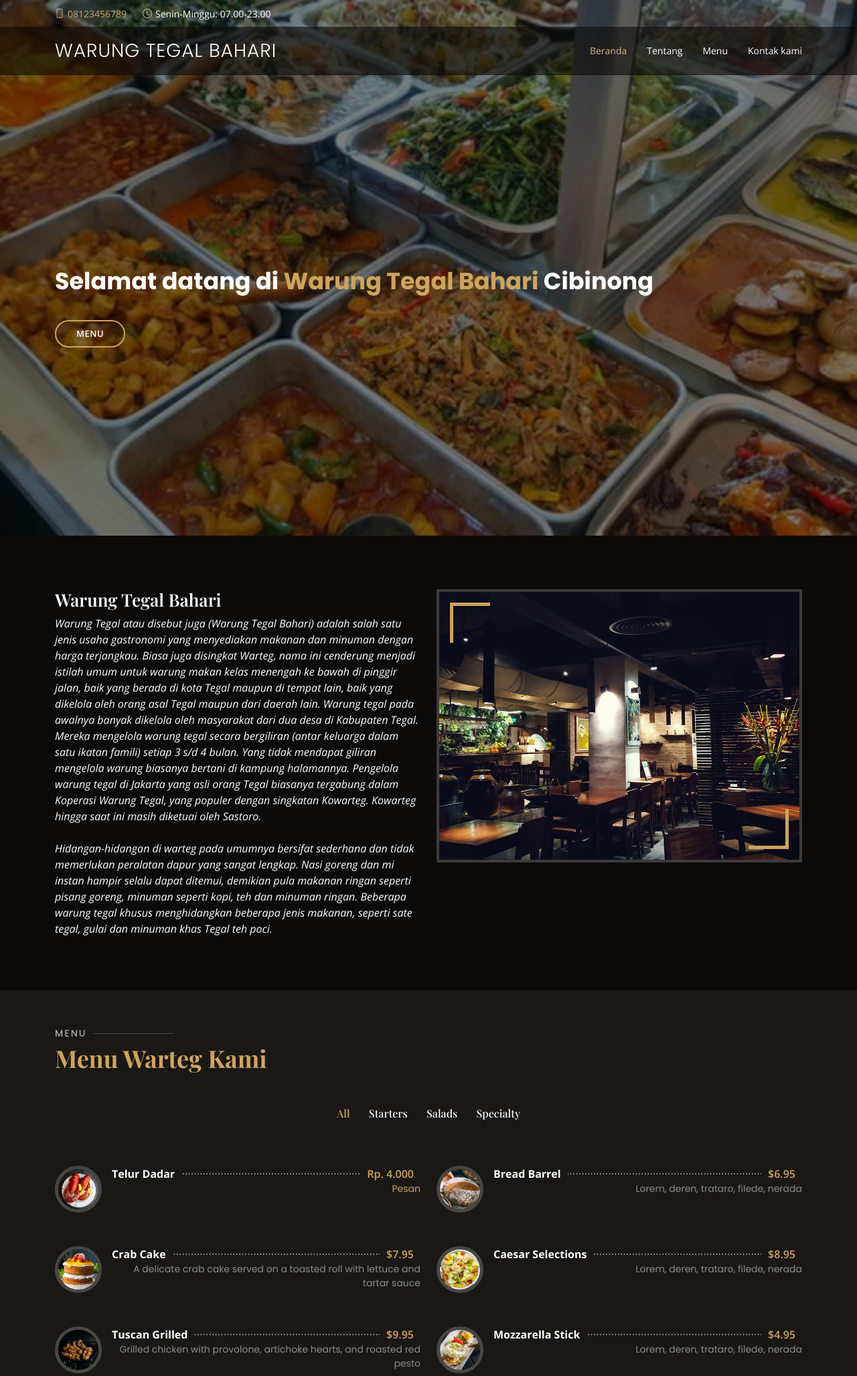
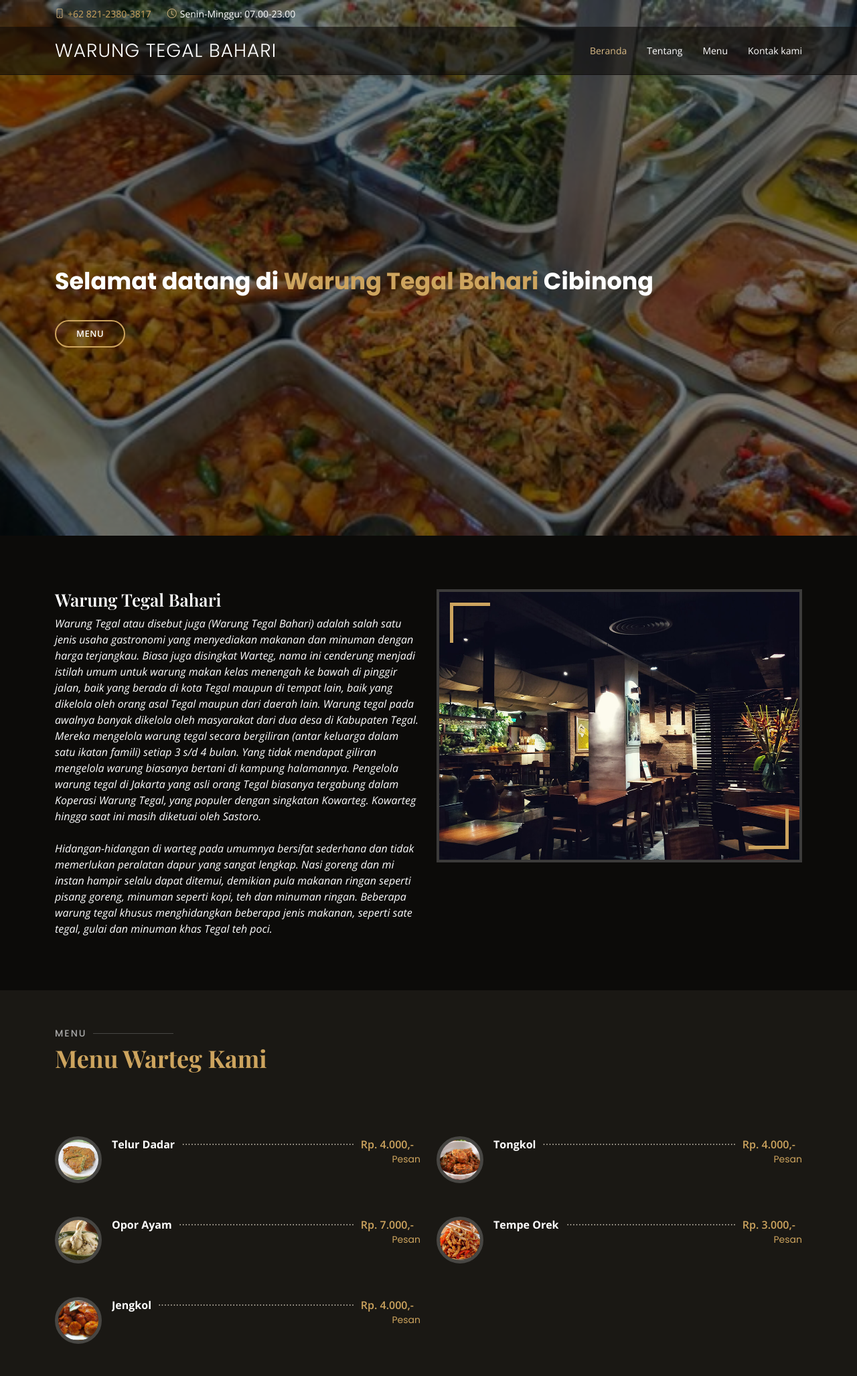
Before and after one commit to Hanra15/e-commerce_warteg, a CodeIgniter 4 app: template app/Views/frontend/index.php in a window 1280 px wide. Shown: the top 2055 px of the page at 67% size. Run offline with PHP 8.4 and a stand-in for CodeIgniter, Linux system fonts and the light colour scheme; the template is opened without the code that fills it, so the values that code supplies are empty; some libraries are stand-ins or nearby versions; some web fonts are replaced.

Commit message:
update tampilan

```diff
--- a/app/Views/frontend/index.php
+++ b/app/Views/frontend/index.php
@@ -28,12 +28,6 @@
   <!-- Template Main CSS File -->
   <link href="css/style.css" rel="stylesheet">
 
-  <!-- =======================================================
-  * Template Name: Restaurantly - v3.7.0
-  * Template URL: https://bootstrapmade.com/restaurantly-restaurant-template/
-  * Author: BootstrapMade.com
-  * License: https://bootstrapmade.com/license/
-  ======================================================== -->
 </head>
 
 <body>
@@ -43,7 +37,7 @@
     <div class="container d-flex justify-content-center justify-content-md-between">
 
       <div class="contact-info d-flex align-items-center">
-        <i class="bi bi-phone d-flex align-items-center"><span><a href="https://wa.me/081283215772" target="_blank">08123456789</a></span></i>
+        <i class="bi bi-phone d-flex align-items-center"><span><a href="https://wa.me/082123803817" target="_blank">+62 821-2380-3817</a></span></i>
         <i class="bi bi-clock d-flex align-items-center ms-4"><span> Senin-Minggu: 07.00-23.00</span></i>
       </div>
 
@@ -122,7 +116,7 @@
           <p>Menu Warteg Kami</p>
         </div>
 
-        <div class="row" data-aos="fade-up" data-aos-delay="100">
+        <!-- <div class="row" data-aos="fade-up" data-aos-delay="100">
           <div class="col-lg-12 d-flex justify-content-center">
             <ul id="menu-flters">
               <li data-filter="*" class="filter-active">All</li>
@@ -131,14 +125,14 @@
               <li data-filter=".filter-specialty">Specialty</li>
             </ul>
           </div>
-        </div>
+        </div> -->
 
         <div class="row menu-container" data-aos="fade-up" data-aos-delay="200">
 
           <div class="col-lg-6 menu-item filter-starters">
-            <img src="img/menu/lobster-bisque.jpg" class="menu-img" alt="">
+            <img src="img/menu/menu_telurdadar.jpg" class="menu-img" alt="">
             <div class="menu-content">
-              <a href="#" class="">Telur Dadar</a><span>Rp. 4.000</span>
+              <a href="#" class="">Telur Dadar</a><span>Rp. 4.000,-</span>
 
             </div>
             <div class="menu-ingredients">
@@ -147,92 +141,63 @@
           </div>
 
           <div class="col-lg-6 menu-item filter-specialty">
-            <img src="img/menu/bread-barrel.jpg" class="menu-img" alt="">
+            <img src="img/menu/menu_tongkol.jpg" class="menu-img" alt="">
             <div class="menu-content">
-              <a href="#">Bread Barrel</a><span>$6.95</span>
+              <a href="#">Tongkol</a><span>Rp. 4.000,-</span>
             </div>
             <div class="menu-ingredients">
-              Lorem, deren, trataro, filede, nerada
+              <a href="https://wa.me/081283215772"><span>Pesan</span></a>
             </div>
           </div>
 
           <div class="col-lg-6 menu-item filter-starters">
-            <img src="img/menu/cake.jpg" class="menu-img" alt="">
+            <img src="img/menu/menu_oporayam.jpg" class="menu-img" alt="">
             <div class="menu-content">
-              <a href="#">Crab Cake</a><span>$7.95</span>
+              <a href="#">Opor Ayam</a><span>Rp. 7.000,-</span>
             </div>
             <div class="menu-ingredients">
-              A delicate crab cake served on a toasted roll with lettuce and tartar sauce
+              <a href="https://wa.me/081283215772"><span>Pesan</span></a>
             </div>
           </div>
 
           <div class="col-lg-6 menu-item filter-salads">
-            <img src="img/menu/caesar.jpg" class="menu-img" alt="">
+            <img src="img/menu/menu_tempeorek.jpg" class="menu-img" alt="">
             <div class="menu-content">
-              <a href="#">Caesar Selections</a><span>$8.95</span>
+              <a href="#">Tempe Orek</a><span>Rp. 3.000,-</span>
             </div>
             <div class="menu-ingredients">
-              Lorem, deren, trataro, filede, nerada
+              <a href="https://wa.me/081283215772"><span>Pesan</span></a>
             </div>
           </div>
 
           <div class="col-lg-6 menu-item filter-specialty">
-            <img src="img/menu/tuscan-grilled.jpg" class="menu-img" alt="">
+            <img src="img/menu/menu_jengkol.jpg" class="menu-img" alt="">
             <div class="menu-content">
-              <a href="#">Tuscan Grilled</a><span>$9.95</span>
+              <a href="#">Jengkol</a><span>Rp. 4.000,-</span>
             </div>
             <div class="menu-ingredients">
-              Grilled chicken with provolone, artichoke hearts, and roasted red pesto
+              <!-- <div class="input-group">
+                <span class="input-group-btn">
+                  <button type="button" class="quantity-left-minus btn btn-danger btn-number" data-type="minus" data-field="">
+                    <span class="bx bx-minus"></span>
+                  </button>
+                </span>
+                <input type="text" id="quantity" name="quantity" class="form-control input-number" value="0" min="0" max="100">
+                <span class="input-group-btn">
+                  <button type="button" class="quantity-right-plus btn btn-success btn-number" data-type="plus" data-field="">
+                    <span class="bx bx-plus"></span>
+                  </button>
+                </span>
+              </div> -->
+              <a href="https://wa.me/081283215772"><span>Pesan</span></a>
             </div>
           </div>
-
-          <div class="col-lg-6 menu-item filter-starters">
-            <img src="img/menu/mozzarella.jpg" class="menu-img" alt="">
-            <div class="menu-content">
-              <a href="#">Mozzarella Stick</a><span>$4.95</span>
-            </div>
-            <div class="menu-ingredients">
-              Lorem, deren, trataro, filede, nerada
-            </div>
-          </div>
-
-          <div class="col-lg-6 menu-item filter-salads">
-            <img src="img/menu/greek-salad.jpg" class="menu-img" alt="">
-            <div class="menu-content">
-              <a href="#">Greek Salad</a><span>$9.95</span>
-            </div>
-            <div class="menu-ingredients">
-              Fresh spinach, crisp romaine, tomatoes, and Greek olives
-            </div>
-          </div>
-
-          <div class="col-lg-6 menu-item filter-salads">
-            <img src="img/menu/spinach-salad.jpg" class="menu-img" alt="">
-            <div class="menu-content">
-              <a href="#">Spinach Salad</a><span>$9.95</span>
-            </div>
-            <div class="menu-ingredients">
-              Fresh spinach with mushrooms, hard boiled egg, and warm bacon vinaigrette
-            </div>
-          </div>
-
-          <div class="col-lg-6 menu-item filter-specialty">
-            <img src="img/menu/lobster-roll.jpg" class="menu-img" alt="">
-            <div class="menu-content">
-              <a href="#">Lobster Roll</a><span>$12.95</span>
-            </div>
-            <div class="menu-ingredients">
-              Plump lobster meat, mayo and crisp lettuce on a toasted bulky roll
-            </div>
-          </div>
-
-        </div>
 
       </div>
     </section><!-- End Menu Section -->
 
     <!-- ======= Specials Section ======= -->
-    <section id="specials" class="specials">
+    <!-- <section id="specials" class="specials">
       <div class="container" data-aos="fade-up">
 
         <div class="section-title">
@@ -327,16 +292,11 @@
         </div>
 
       </div>
-    </section><!-- End Specials Section -->
-
-
-
-
-
-
+    </section> -->
+    <!-- End Specials Section -->
 
     <!-- ======= Gallery Section ======= -->
-    <section id="gallery" class="gallery">
+    <!-- <section id="gallery" class="gallery">
 
       <div class="container" data-aos="fade-up">
         <div class="section-title">
@@ -416,7 +376,8 @@
         </div>
 
       </div>
-    </section><!-- End Gallery Section -->
+    </section> -->
+    <!-- End Gallery Section -->
 
 
 
@@ -448,42 +409,36 @@
 
           <div class="col-lg-3 col-md-6">
             <div class="footer-info">
-              <h3>Restaurantly</h3>
+              <h3>Warung Tegal Bahari Cibinong</h3>
               <p>
-                A108 Adam Street <br>
-                NY 535022, USA<br><br>
-                <strong>Phone:</strong> +1 5589 55488 55<br>
-                <strong>Email:</strong> info@example.com<br>
+                Ruko Pelangi (warteg barokah) <br>
+                Samping perum permata bintang,<br>
+                Kab.Bogor, Cibinong, Jawa Barat, ID, 16912<br><br>
               </p>
-              <div class="social-links mt-3">
-                <a href="#" class="twitter"><i class="bx bxl-twitter"></i></a>
-                <a href="#" class="facebook"><i class="bx bxl-facebook"></i></a>
-                <a href="#" class="instagram"><i class="bx bxl-instagram"></i></a>
-                <a href="#" class="google-plus"><i class="bx bxl-skype"></i></a>
-                <a href="#" class="linkedin"><i class="bx bxl-linkedin"></i></a>
-              </div>
+              <a href="https://wa.me/082123803817" target="_blank"><strong>Phone:</strong> +62 821 2380 3817<br></a>
+              <a href="mailto:wartegcibinong@gmail.com"><strong>Email:</strong> wartegcibinong@gmail.com<br></a>
+
             </div>
           </div>
 
           <div class="col-lg-2 col-md-6 footer-links">
-            <h4>Useful Links</h4>
+            <h4>Tautan</h4>
             <ul>
-              <li><i class="bx bx-chevron-right"></i> <a href="#">Home</a></li>
-              <li><i class="bx bx-chevron-right"></i> <a href="#">About us</a></li>
-              <li><i class="bx bx-chevron-right"></i> <a href="#">Services</a></li>
-              <li><i class="bx bx-chevron-right"></i> <a href="#">Terms of service</a></li>
-              <li><i class="bx bx-chevron-right"></i> <a href="#">Privacy policy</a></li>
+              <li><i class="bx bx-chevron-right"></i> <a href="#">Beranda</a></li>
+              <li><i class="bx bx-chevron-right"></i> <a href="#about">Tentang</a></li>
+              <li><i class="bx bx-chevron-right"></i> <a href="#menu">Menu</a></li>
+              <li><i class="bx bx-chevron-right"></i> <a href="#contact">Kontak kami</a></li>
             </ul>
           </div>
 
           <div class="col-lg-3 col-md-6 footer-links">
-            <h4>Our Services</h4>
+            <h4>Menu</h4>
             <ul>
-              <li><i class="bx bx-chevron-right"></i> <a href="#">Web Design</a></li>
-              <li><i class="bx bx-chevron-right"></i> <a href="#">Web Development</a></li>
-              <li><i class="bx bx-chevron-right"></i> <a href="#">Product Management</a></li>
-              <li><i class="bx bx-chevron-right"></i> <a href="#">Marketing</a></li>
-              <li><i class="bx bx-chevron-right"></i> <a href="#">Graphic Design</a></li>
+              <li><i class="bx bx-chevron-right"></i> <a href="">Telur Dadar</a></li>
+              <li><i class="bx bx-chevron-right"></i> <a href="">Tongkol</a></li>
+              <li><i class="bx bx-chevron-right"></i> <a href="">Opor Ayam</a></li>
+              <li><i class="bx bx-chevron-right"></i> <a href="">Tempe Orek</a></li>
+              <li><i class="bx bx-chevron-right"></i> <a href="">Jengkol</a></li>
             </ul>
           </div>
 
@@ -493,7 +448,7 @@
 
     <div class="container">
       <div class="copyright">
-        &copy; Copyright <strong><span>RPLL_Kel_B</span></strong>. All Rights Reserved
+        &copy; Copyright <strong><span>RPLL_Kel_3</span></strong>. All Rights Reserved
       </div>
     </div>
   </footer><!-- End Footer -->
--- a/public/js/main.js
+++ b/public/js/main.js
@@ -275,4 +275,34 @@
     })
   });
 
+  var quantitiy=0;
+     $('.quantity-right-plus').click(function(e){
+
+          // Stop acting like a button
+          e.preventDefault();
+          // Get the field name
+          var quantity = parseInt($('#quantity').val());
+
+          // If is not undefined
+
+              $('#quantity').val(quantity + 1);
+
+
+              // Increment
+
+      });
+
+       $('.quantity-left-minus').click(function(e){
+          // Stop acting like a button
+          e.preventDefault();
+          // Get the field name
+          var quantity = parseInt($('#quantity').val());
+
+          // If is not undefined
+
+              // Increment
+              if(quantity>0){
+              $('#quantity').val(quantity - 1);
+              }
+      });
 })()
```
Also changed, not shown: public/img/menu/jengkol.jpg (added), public/img/menu/menu_jengkol.jpg (added), public/img/menu/menu_oporayam.jpg (added), public/img/menu/menu_telurdadar.jpg (added), public/img/menu/menu_tempeorek.jpg (added), public/img/menu/menu_tongkol.jpg (added), public/img/menu/oporayam.jpg (added), public/img/menu/telurdadar.jpg (added), public/img/menu/tempeorek.jpg (added), public/img/menu/tongkol.jpg (added).
